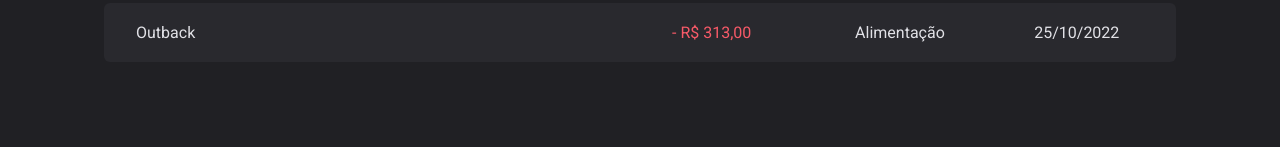
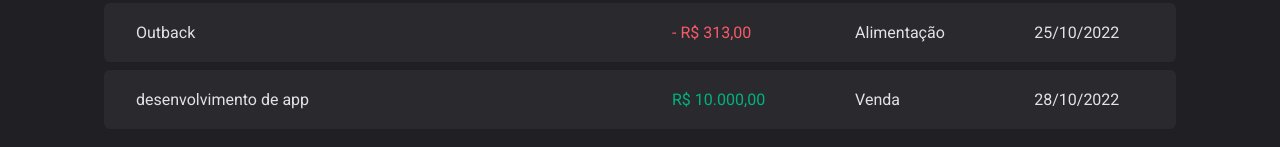
Before and after one commit to TheHumphrey/dt-money, a React (Vite) app: page / in a window 1280 px wide. Shown: the part 511-658 px from the top of the page. Built offline with nearby package versions, Linux system fonts and the light colour scheme; data requests are answered from the project's data file.

Commit message:
feat: install axios and configure

```diff
--- a/package.json
+++ b/package.json
@@ -13,6 +13,7 @@
     "@hookform/resolvers": "^2.9.10",
     "@radix-ui/react-dialog": "^1.0.2",
     "@radix-ui/react-radio-group": "^1.1.0",
+    "axios": "^1.1.3",
     "phosphor-react": "^1.4.1",
     "react": "^18.2.0",
     "react-dom": "^18.2.0",
--- a/server.json
+++ b/server.json
@@ -23,6 +23,14 @@
       "category": "Alimentação",
       "price": 313,
       "createdAt": "2022-10-25T10:07:48.668Z"
+    },
+    {
+      "category": "Venda",
+      "description": "desenvolvimento de app",
+      "price": 10000,
+      "type": "income",
+      "createdAt": "2022-10-28T13:49:24.552Z",
+      "id": 4
     }
   ]
 }
--- a/src/components/NewTransactionModal/NewTransactionModal.tsx
+++ b/src/components/NewTransactionModal/NewTransactionModal.tsx
@@ -11,6 +11,7 @@
   TransactionType,
   TransactionTypeButton,
 } from './style'
+import { api } from '../../lib/axios'
 
 const newTransactionsFormSchema = z.object({
   description: z.string(),
@@ -37,7 +38,15 @@
   const handleCreateNewTransaction = async (
     data: NewTransactionsFormInputs,
   ) => {
-    console.log(data)
+    const { category, description, price, type } = data
+
+    await api.post('/transactions', {
+      category,
+      description,
+      price,
+      type,
+      createdAt: new Date(),
+    })
   }
 
   return (
--- a/src/contexts/TransactionsContext.tsx
+++ b/src/contexts/TransactionsContext.tsx
@@ -1,4 +1,5 @@
 import { createContext, ReactNode, useEffect, useState } from 'react'
+import { api } from '../lib/axios'
 
 interface Transaction {
   id: number
@@ -26,14 +27,13 @@
   const [transactions, setTransactions] = useState<Transaction[]>([])
 
   const fetchTransactions = async (query?: string) => {
-    const url = new URL('http://localhost:3333/transactions')
-    if (query) {
-      url.searchParams.append('q', query)
-    }
-    const response = await fetch(url)
-    const data = await response.json()
+    const response = await api.get('/transactions', {
+      params: {
+        q: query,
+      },
+    })
 
-    setTransactions(data)
+    setTransactions(response.data)
   }
 
   useEffect(() => {
--- /dev/null
+++ b/src/lib/axios.ts
@@ -0,0 +1,5 @@
+import axios from 'axios'
+
+export const api = axios.create({
+  baseURL: 'http://localhost:3333',
+})
```
Also changed, not shown: 1 other file (tests, documents, lock files or other folders).
